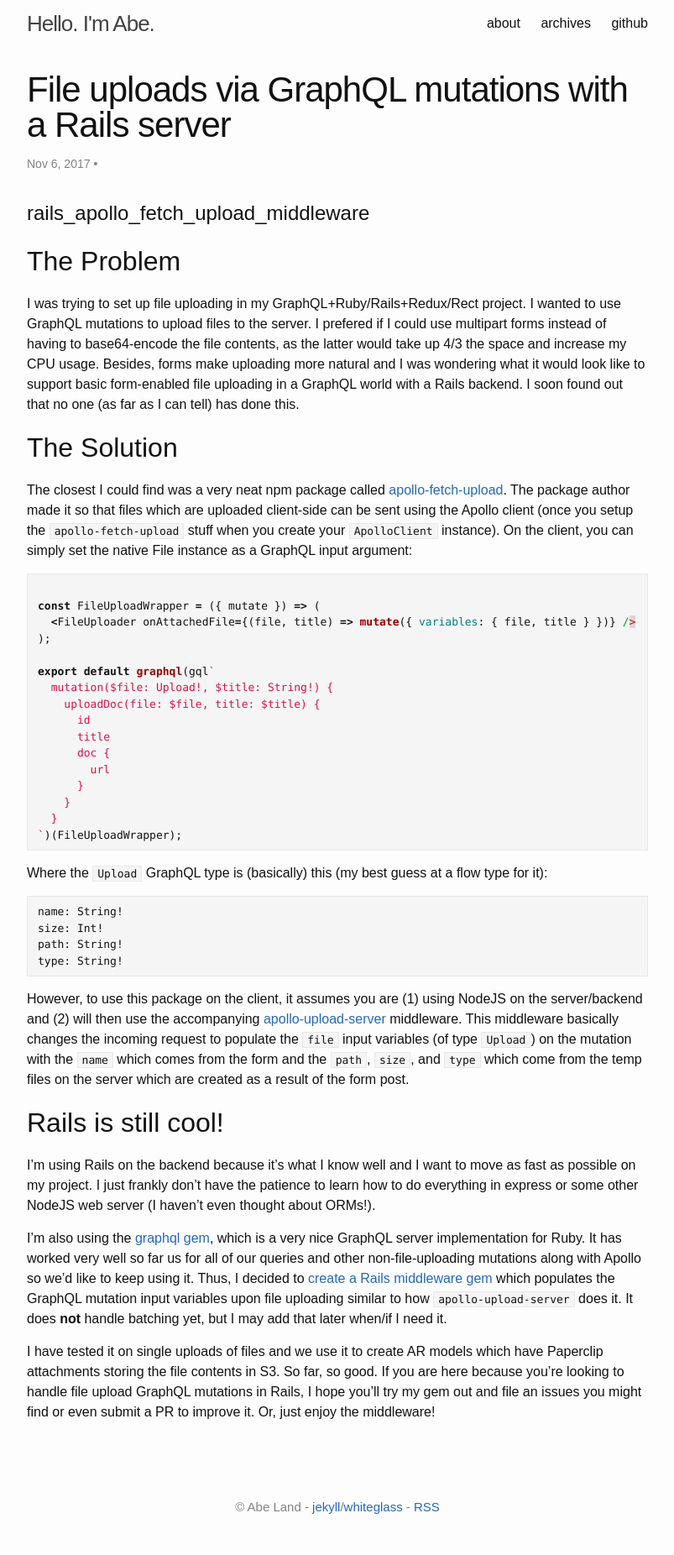
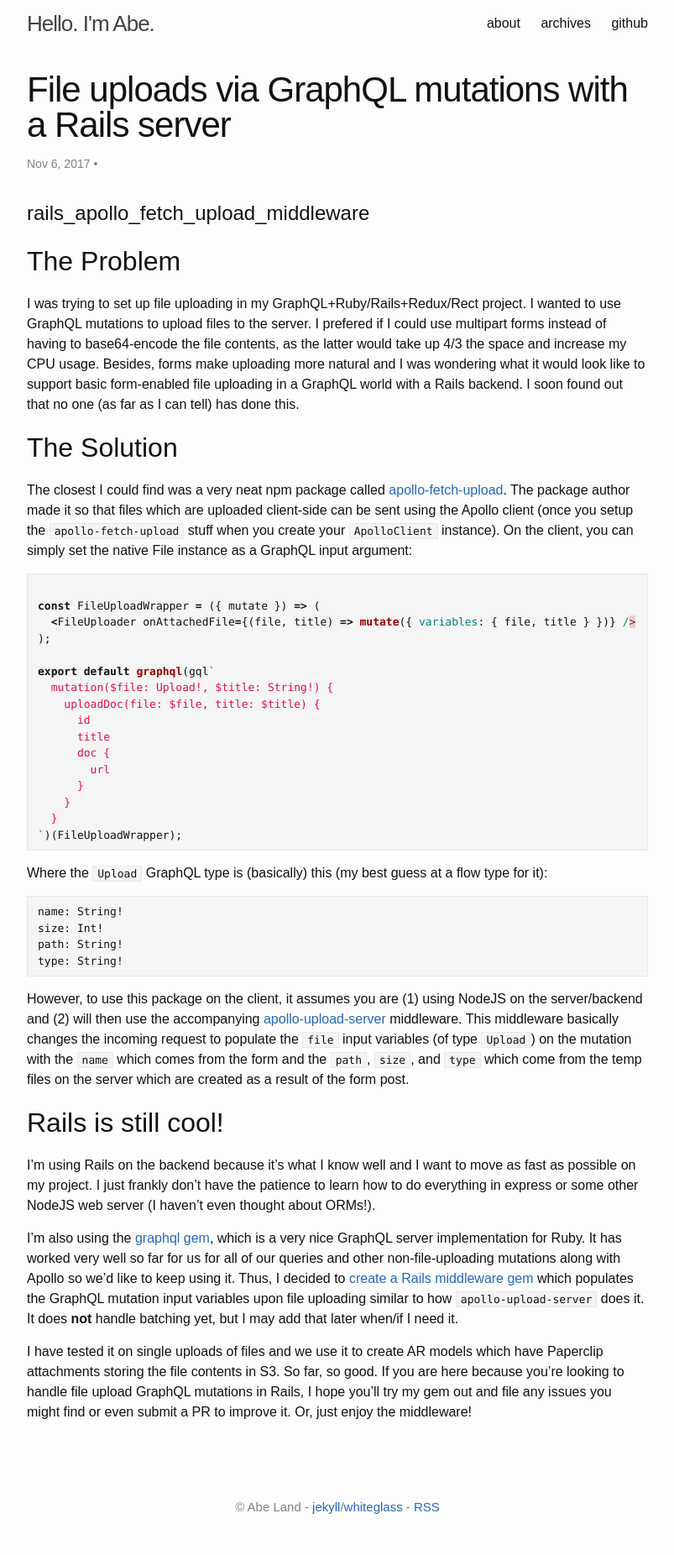
Before and after one commit to abeland/abeland.github.io, a Jekyll site: the page built from _posts/2017-11-06-rails-apollo-fetch-upload-middleware.markdown, in a window 1280 px wide. Shown: the whole page at 84% size, without its empty margins (238-1041 px from the left). Built offline with Jekyll 4.4.1, drawn with Linux system fonts in a browser that asks for light colours.

Commit message:
Update 2017-11-06-rails-apollo-fetch-upload-middleware.markdown

```diff
--- a/_posts/2017-11-06-rails-apollo-fetch-upload-middleware.markdown
+++ b/_posts/2017-11-06-rails-apollo-fetch-upload-middleware.markdown
@@ -64,7 +64,7 @@ frankly don't have the patience to learn how to do everything in express or some
 thought about ORMs!).
 
 I'm also using the [graphql gem](https://github.com/rmosolgo/graphql-ruby), which is a very nice GraphQL server implementation
-for Ruby. It has worked very well so far us for all of our queries and other non-file-uploading mutations along with Apollo
+for Ruby. It has worked very well so far for us for all of our queries and other non-file-uploading mutations along with Apollo
 so we'd like to keep using it. Thus, I decided to
 [create a Rails middleware gem](https://github.com/abeland/apollo_fetch_upload_rails_middleware) which populates the
 GraphQL mutation input variables upon file uploading similar to how `apollo-upload-server` does it. It does __not__ handle
@@ -72,4 +72,4 @@ batching yet, but I may add that later when/if I need it.
 
 I have tested it on single uploads of files and we use it to create AR models which have Paperclip attachments storing the
 file contents in S3. So far, so good. If you are here because you're looking to handle file upload GraphQL mutations in Rails,
-I hope you'll try my gem out and file an issues you might find or even submit a PR to improve it. Or, just enjoy the middleware!
+I hope you'll try my gem out and file any issues you might find or even submit a PR to improve it. Or, just enjoy the middleware!
```
